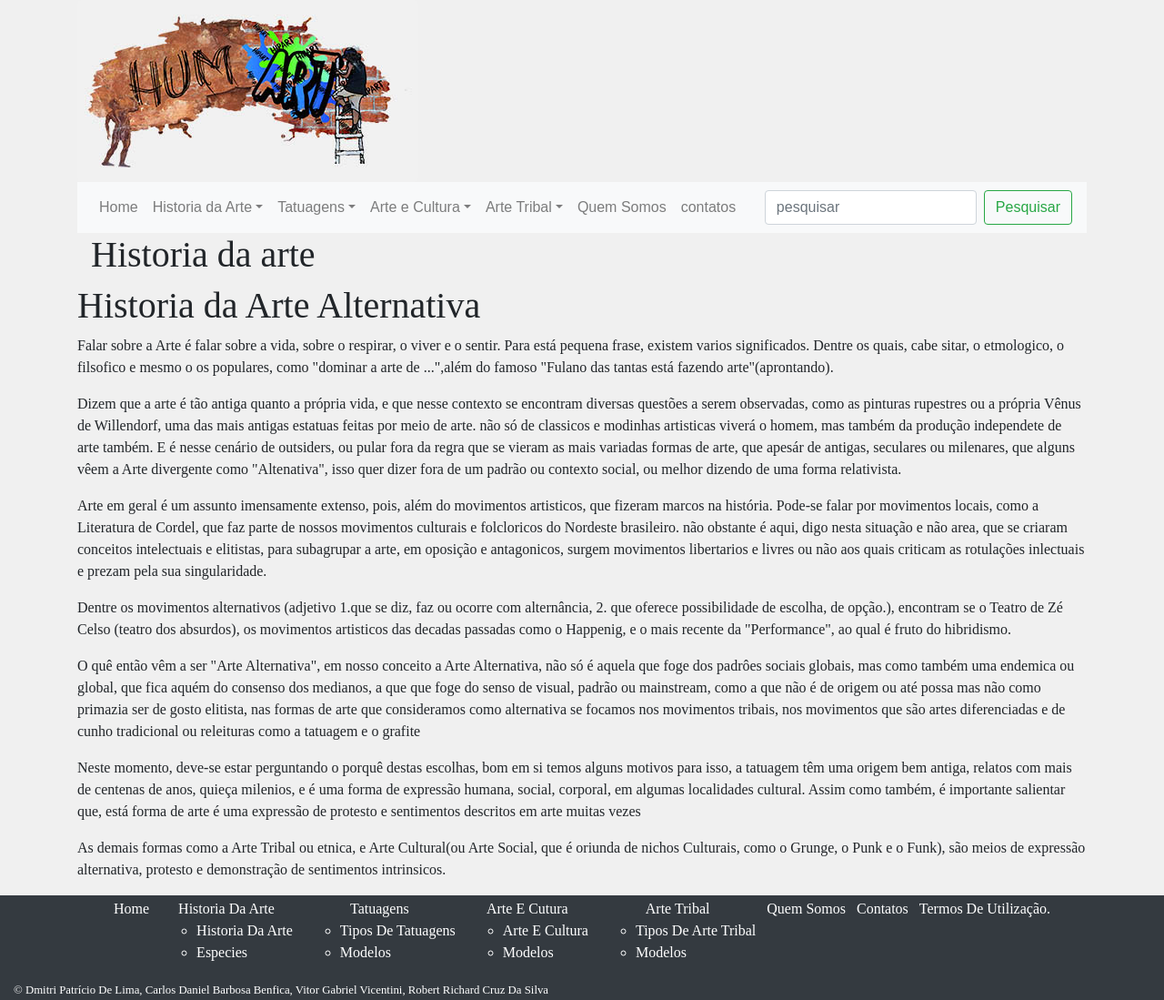
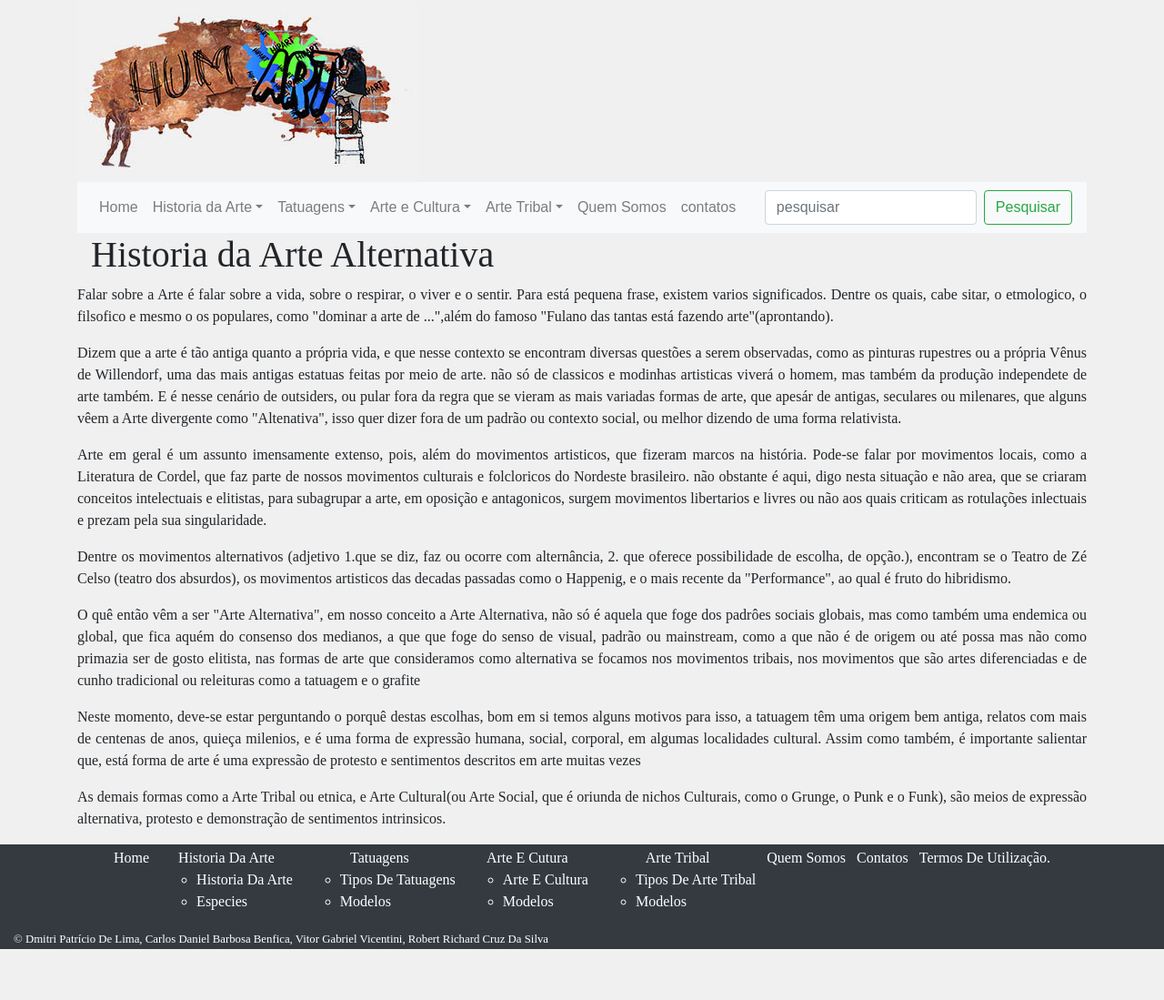
Before and after one commit to robertsilva4/site-HumArt, a PHP site: page /Historia-da-arte.php in a window 1280 px wide. Shown: the whole page at 91% size. After the commit the page ends 1043 px from the top, so only its background shows below. Run offline with PHP 8.4, Linux system fonts and the light colour scheme.

Commit message:
historia da arte atualizado

```diff
--- a/Historia-da-arte.php
+++ b/Historia-da-arte.php
@@ -24,8 +24,8 @@
       <div class="col-lg-12">
         <main>
           <article>
-            <h1 class="col-lg-12"> Historia da arte </h1>
-            <h1> Historia da Arte Alternativa </h1>
+            <h1 class="col-lg-12"> Historia da Arte Alternativa </h1>
+            <div class="text-justify">
                         <p> Falar sobre a Arte é falar sobre a vida, sobre o respirar, o viver e o sentir. Para está pequena frase, existem varios significados.
                         Dentre os quais, cabe sitar, o etmologico, o filsofico e mesmo o os populares, como "dominar a arte de ...",além do famoso "Fulano das tantas está fazendo arte"(aprontando). </p>
 
@@ -56,8 +56,7 @@
                             Assim como também, é importante salientar que, está forma de arte é uma expressão de protesto e sentimentos descritos em arte muitas vezes</p>
 
                         <p>As demais formas como a Arte Tribal ou etnica,  e Arte Cultural(ou Arte Social, que é oriunda de nichos Culturais, como o Grunge, o Punk e o Funk), são meios de expressão alternativa, protesto e demonstração de sentimentos intrinsicos.</p>
-
-
+            </div>
           </article>
         </main>
       </div>
```
